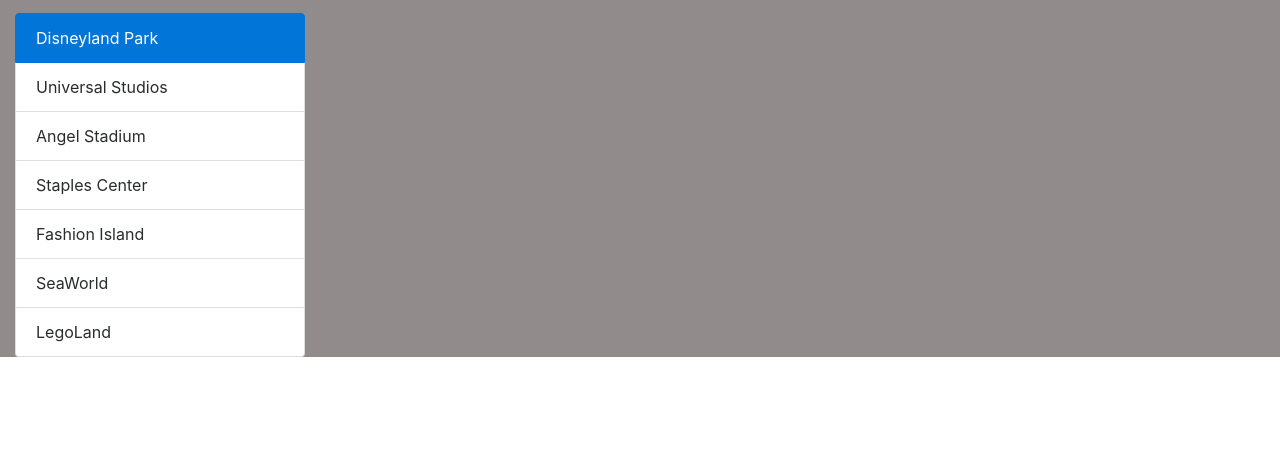
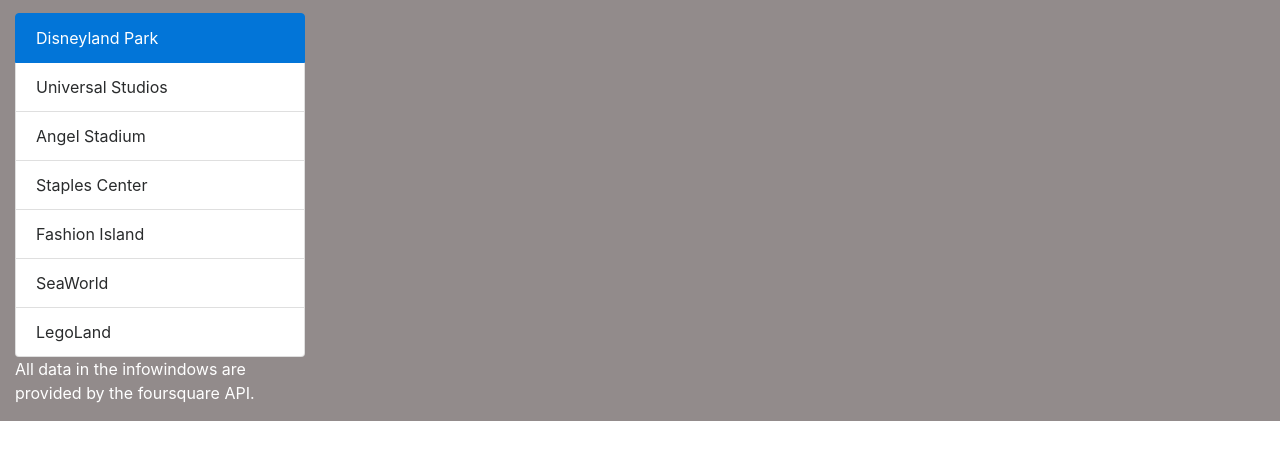
Before and after one commit to chanoscar0/Neighborhood_Map, a plain HTML site: page Udacity_Neighborhood_Map/index.html in a window 1280 px wide. Shown: the part 81-540 px from the top of the page. Drawn offline with nearby package versions, Linux system fonts and the light colour scheme; some packages are replaced by stand-ins of ours; a script that the page names is missing.

```diff
--- a/Udacity_Neighborhood_Map/index.html
+++ b/Udacity_Neighborhood_Map/index.html
@@ -27,6 +27,8 @@
           <li class = 'list-group-item' data-bind = "text: title, click: $parent.setCurrentLocation,
            css:{active: $parent.currentLocation() === $data}"></li>
         </ul>
+        <p style = 'color:white;'>All data in the infowindows are provided by the foursquare API.</p>
+
       </div>
       <div class = 'col' id = googleMap>
       </div>
```
